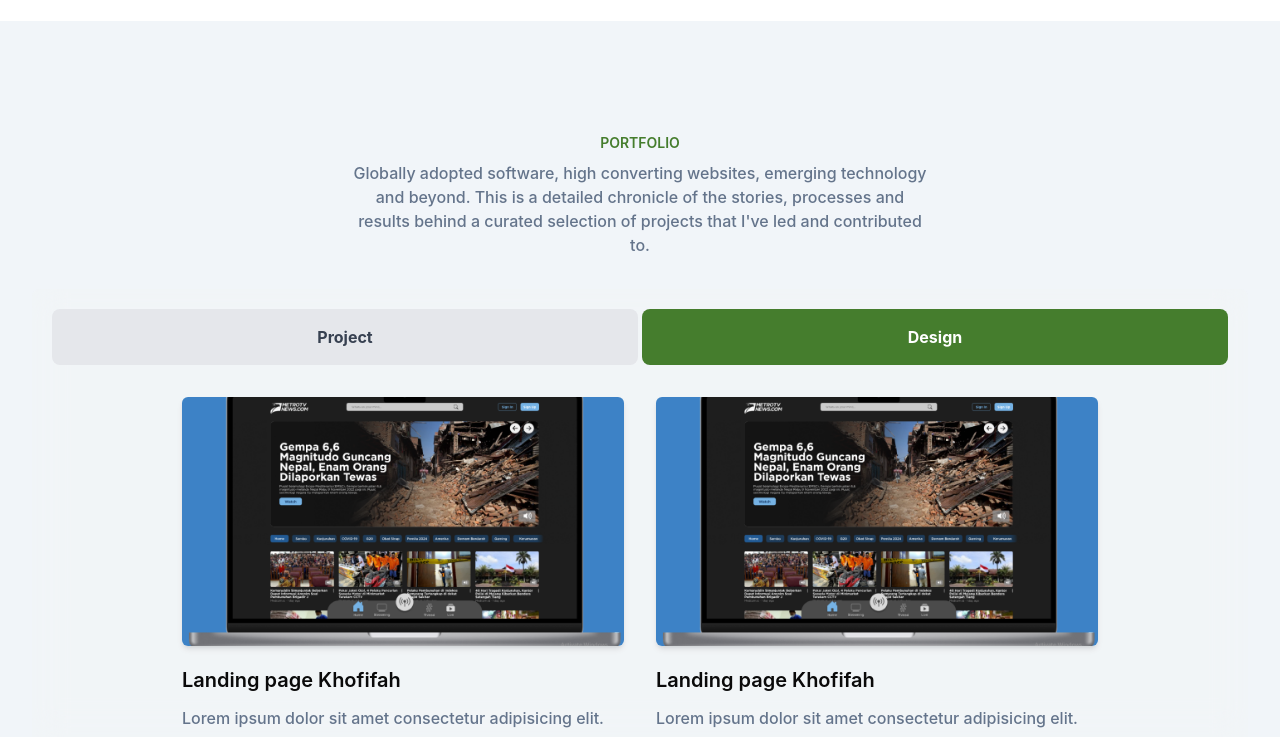
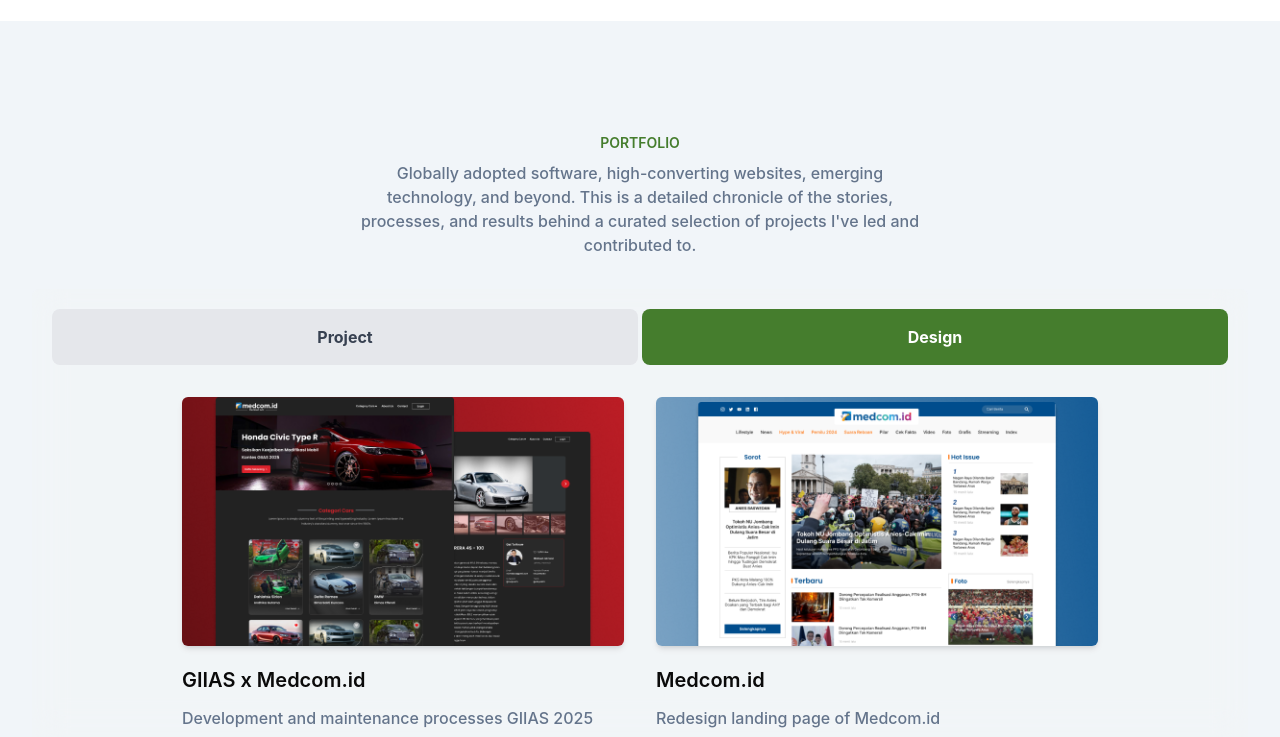
Before and after one commit to heryawanw/portfolio-web-design, a website: page index.html in a window 1280 px wide. Both pictures are taken after a click on the button "Design". Shown: the part 632-1369 px from the top of the page. Drawn offline with Linux system fonts and the light colour scheme.

Commit message:
commit pertama

```diff
--- a/index.html
+++ b/index.html
@@ -48,7 +48,7 @@
                 <div class="w-full self-center px-4 lg:w-1/2">
                     <h1 class="text-base font-semibold text-primary md:text-xl">Hello👋,I'm<span class="block font-bold text-dark text-4xl mt-5 lg:text-5xl">Khofifah</span></h1>
                     <h2 class="font-medium text-secondary text-lg mb-5">Web Designer | UI/UX Designer</h2>
-                    <p class="font-medium text-base text-secondary max-w-xl lg:text-lg mb-5">I'm passionate about Product Development particularly in product design to solve the right user problems by delivering useful and valueable solutions into high-quality designs.  </p>
+                    <p class="font-medium text-base text-secondary max-w-xl lg:text-lg mb-5">I'm passionate about Product Development particularly in product design to solve the right user problems by delivering useful and valuable solutions into high-quality designs.</p>
 
                         <div class="flex items-center pb-10">
 
@@ -94,7 +94,7 @@
                 <div class="max-w-xl mx-auto text-center mb-8">
                     <h4 class="font-semibold text-sm text-primary mb-2">PORTFOLIO</h4>
                     <!-- <h2 class="font-bold text-secondary text-2xl mb-4">What I've been up to</h2> -->
-                    <p class="font-medium text-md text-secondary">Globally adopted software, high converting websites, emerging technology and beyond. This is a detailed chronicle of the stories, processes and results behind a curated selection of projects that I've led and contributed to.</p>
+                    <p class="font-medium text-md text-secondary">Globally adopted software, high-converting websites, emerging technology, and beyond. This is a detailed chronicle of the stories, processes, and results behind a curated selection of projects I've led and contributed to.</p>
                 </div>
 
                 <div class="tab-section bg-gray-100 p-5 rounded-lg backdrop-filter backdrop-blur-lg bg-opacity-40">
@@ -114,7 +114,7 @@
                             <div class="rounded-md shadow-md overflow-hidden">
                                     <img src="img/metrotv.png" class="object-cover aspect-video" alt="landing page" width="w-full">
                             </div>
-                            <h3 class="font-semibold text-lg text-dark hover:text-primary mt-5 mb-3">Metro TV</h3>
+                            <h3 class="font-semibold text-xl text-dark hover:text-primary mt-5 mb-3">Metro TV</h3>
                             <p class="font-medium text-base text-secondary">Development and maintenance processes Metro TV news</p>
                             </a>
                         </div>
@@ -123,7 +123,7 @@
                             <div class="rounded-md shadow-md overflow-hidden">
                                 <img src="img/medcomweb.png" class="object-cover aspect-video" alt="landing page" width="w-full">
                             </div>
-                            <h3 class="font-semibold text-lg text-dark hover:text-primary mt-5 mb-3">Medcom.id</h3>
+                            <h3 class="font-semibold text-xl text-dark hover:text-primary mt-5 mb-3">Medcom.id</h3>
                             <p class="font-medium text-base text-secondary">Development and maintenance processes Medcom.id</p>
                             </a>
                         </div>
@@ -132,7 +132,7 @@
                             <div class="rounded-md shadow-md overflow-hidden">
                                 <img src="img/EAGLE.png" class="object-cover aspect-video" alt="landing page" width="w-full">
                             </div>
-                            <h3 class="font-semibold text-lg text-dark hover:text-primary mt-5 mb-3">Eagle Institute</h3>
+                            <h3 class="font-semibold text-xl text-dark hover:text-primary mt-5 mb-3">Eagle Institute</h3>
                             <p class="font-medium text-base text-secondary">Development and maintenance processes Eagle Institute</p>
                             </a>
                         </div>
@@ -141,7 +141,7 @@
                             <div class="rounded-md shadow-md overflow-hidden">
                                 <img src="/img/pilkadaweb.png" class="object-cover aspect-video" alt="landing page" width="w-full">
                             </div>
-                            <h3 class="font-semibold text-lg text-dark hover:text-primary mt-5 mb-3">Medcom Kanal Pemilu 2024</h3>
+                            <h3 class="font-semibold text-xl text-dark hover:text-primary mt-5 mb-3">Medcom Kanal Pemilu 2024</h3>
                             <p class="font-medium text-base text-secondary">Development and maintenance processes Medcom.id Portal for the 2024 Kanal Pemilu 2024</p>
                             </a>
                         </div>
@@ -152,31 +152,31 @@
                     <div class="w-full px-4 flex flex-wrap justify-center mt-8 xl:w-10/12 xl:mx-auto">
                         <div class="mb-12 px-4 md:w-1/2">
                                 <div class="rounded-md shadow-md overflow-hidden">
-                                    <img src="dist/img/a.png" class="object-cover aspect-video" alt="landing page" width="w-full">
+                                    <img src="/img/gias.png" class="object-cover aspect-video" alt="landing page" width="w-full">
                                 </div>
-                            <h3 class="font-semibold text-xl text-dark hover:text-primary mt-5 mb-3">Landing page Khofifah</h3>
-                            <p class="font-medium text-base text-secondary">Lorem ipsum dolor sit amet consectetur adipisicing elit.</p>
+                            <h3 class="font-semibold text-xl text-dark hover:text-primary mt-5 mb-3">GIIAS x Medcom.id</h3>
+                            <p class="font-medium text-base text-secondary">Development and maintenance processes GIIAS 2025</p>
                         </div>
                         <div class="mb-12 px-4 md:w-1/2">
                             <div class="rounded-md shadow-md overflow-hidden">
-                                <img src="dist/img/a.png" class="object-cover aspect-video" alt="landing page" width="w-full">
+                                <img src="/img/redesign medcom.png" class="object-cover aspect-video" alt="landing page" width="w-full">
                             </div>
-                            <h3 class="font-semibold text-xl text-dark hover:text-primary mt-5 mb-3">Landing page Khofifah</h3>
-                            <p class="font-medium text-base text-secondary">Lorem ipsum dolor sit amet consectetur adipisicing elit.</p>
+                            <h3 class="font-semibold text-xl text-dark hover:text-primary mt-5 mb-3">Medcom.id</h3>
+                            <p class="font-medium text-base text-secondary">Redesign landing page of Medcom.id</p>
                         </div>
                         <div class="mb-12 px-4 md:w-1/2">
                             <div class="rounded-md shadow-md overflow-hidden">
-                                <img src="dist/img/a.png" class="object-cover aspect-video" alt="landing page" width="w-full">
+                                <img src="/img/air asia.png" class="object-cover aspect-video" alt="landing page" width="w-full">
                             </div>
-                            <h3 class="font-semibold text-xl text-dark hover:text-primary mt-5 mb-3">Landing page Khofifah</h3>
-                            <p class="font-medium text-base text-secondary">Lorem ipsum dolor sit amet consectetur adipisicing elit.</p>
+                            <h3 class="font-semibold text-xl text-dark hover:text-primary mt-5 mb-3">Air Asia x Medcom.id</h3>
+                            <p class="font-medium text-base text-secondary">Development and maintenance processes Air Asia destination especially Likupang</p>
                         </div>
                         <div class="mb-12 px-4 md:w-1/2">
                             <div class="rounded-md shadow-md overflow-hidden">
-                                <img src="dist/img/a.png" class="object-cover aspect-video" alt="landing page" width="w-full">
+                                <img src="/img/quick count.png" class="object-cover aspect-video" alt="landing page" width="w-full">
                             </div>
-                            <h3 class="font-semibold text-xl text-dark hover:text-primary mt-5 mb-3">Landing page Khofifah</h3>
-                            <p class="font-medium text-base text-secondary">Lorem ipsum dolor sit amet consectetur adipisicing elit.</p>
+                            <h3 class="font-semibold text-xl text-dark hover:text-primary mt-5 mb-3">Real count Pemilu 2024</h3>
+                            <p class="font-medium text-base text-secondary">Designing a real count display that will be displayed on many platforms.</p>
                         </div>
                     </div>
                   </div>
```
Also changed, not shown: img/air asia.png (added), img/gias.png (added), img/quick count.png (added), img/redesign medcom.png (added).
